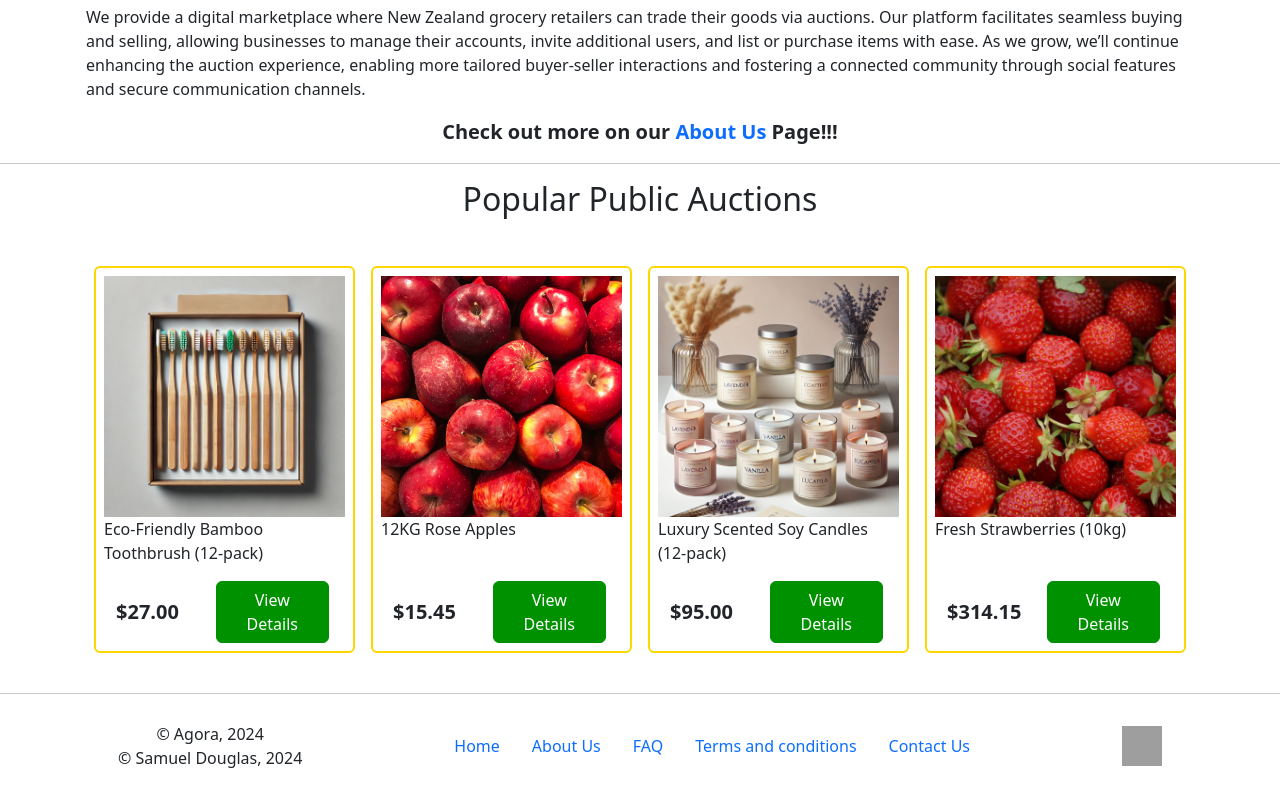
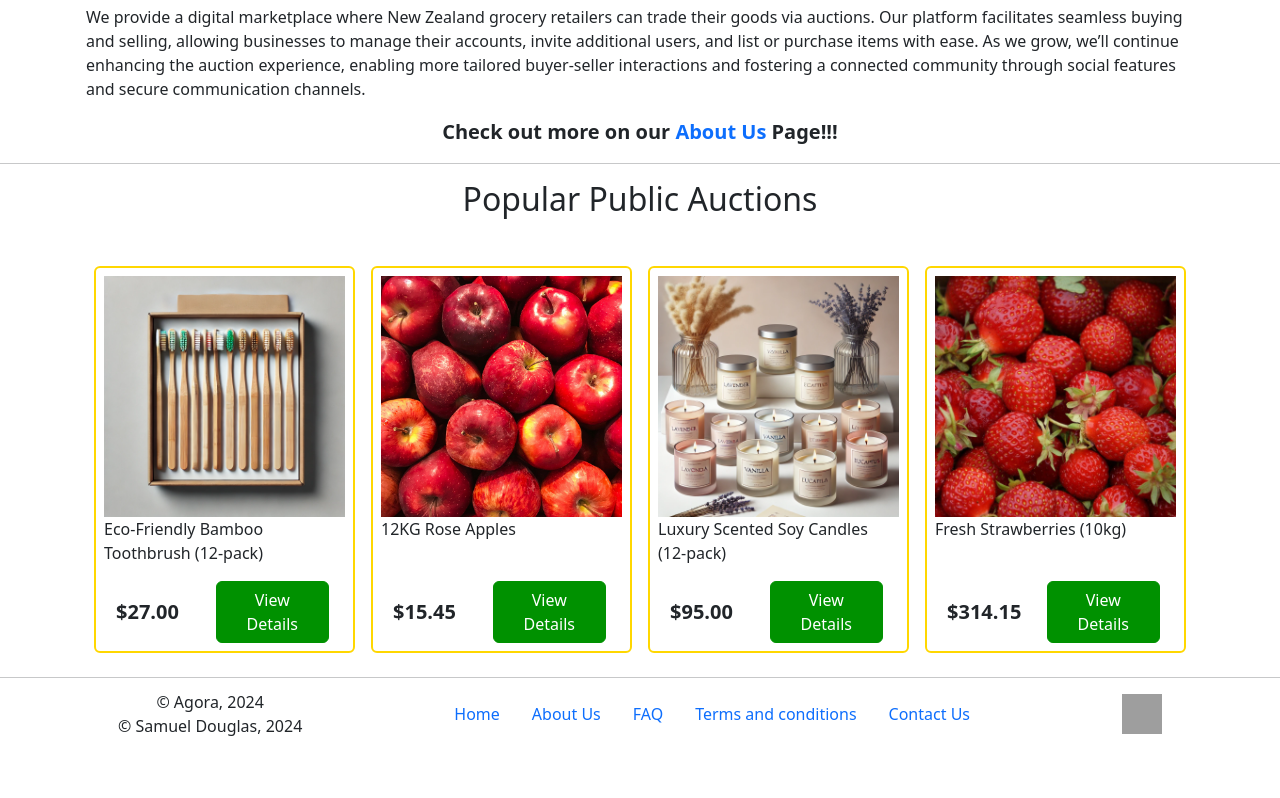
Before and after one commit to DouglasSam/BCDE224-hardcoded-sites, a plain HTML site: page src/index.html in a window 1280 px wide. Shown: the part 618-1416 px from the top of the page. After the commit the page ends 1384 px from the top, so only its background shows below. Drawn offline with nearby package versions, Linux system fonts and the light colour scheme; grey boxes are pictures that could not be loaded; a script that the page names is missing.

Commit message:
update footer to have built in hr

```diff
--- a/src/index.html
+++ b/src/index.html
@@ -160,10 +160,9 @@
     </div>
 </aside>
 
-<hr>
+<footer class="w-100 border-top border-agora-hr">
 
-<footer class="container d-flex align-items-center align-content-center flex-column flex-md-row justify-content-between px-5 pb-3">
-
+<div class="container d-flex align-items-center align-content-center flex-column flex-md-row justify-content-between px-5 pb-3">
     <ul class="nav d-flex flex-column flex-lg-row align-items-center align-items-md-start">
         <li class="nav-item"><a class="nav-link" href="index.html">Home</a></li>
         <li class="nav-item"><a class="nav-link" href="aboutus.html">About Us</a></li>
@@ -178,7 +177,7 @@
     </div>
 
     <a class="py-3 order-md-last" href="#" id="shielded-logo">
-        <img alt="shielded" height="40" src="https://shielded.co.nz/img/custom-logo.png" width="40"></a>
+        <img alt="shielded" height="40" src="https://shielded.co.nz/img/custom-logo.png" width="40"></a></div>
 
 </footer>
 
--- a/src/styles.css
+++ b/src/styles.css
@@ -20,6 +20,10 @@ body {
 
 .border-agora-primary {
     border-color: var(--agora-primary-color) !important;
+}
+
+.border-agora-hr {
+    border-color: #c7c8c9 !important;
 }
 
 .border-agora-secondary {
```
